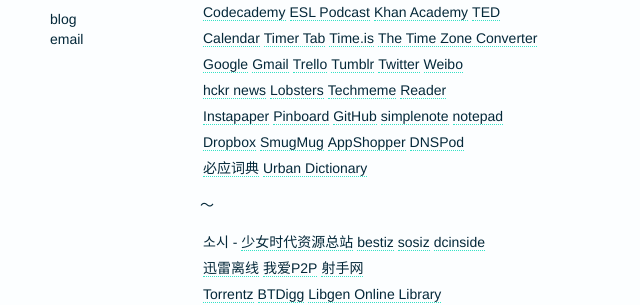
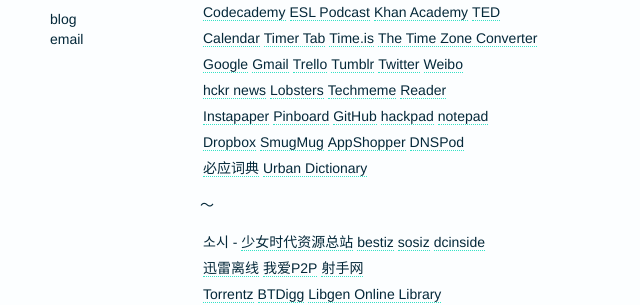
Before and after one commit to lzl/lzl.github.com, a Jekyll site: the page built from _posts/2012-03-12-links.md, in a window 1280 px wide. Shown: the part 121-426 px from the top of the page, without its empty margins (0-640 px from the left). Built offline with Jekyll 4.4.1, drawn with Linux system fonts in a browser that asks for light colours.

Commit message:
add hackpad, remove simplenote

```diff
--- a/_posts/2012-03-12-links.md
+++ b/_posts/2012-03-12-links.md
@@ -11,7 +11,7 @@
 
 [hckr news](http://hckrnews.com/) | [Lobsters](https://lobste.rs/) | [Techmeme](http://techmeme.com/) | [Reader](https://www.google.com/reader/view/)
 
-[Instapaper](http://www.instapaper.com/) | [Pinboard](http://pinboard.in/) | [GitHub](https://github.com) | [simplenote](https://simple-note.appspot.com/) | [notepad](http://notepad.cc/)
+[Instapaper](http://www.instapaper.com/) | [Pinboard](http://pinboard.in/) | [GitHub](https://github.com/) | [hackpad](https://hackpad.com/) | [notepad](http://notepad.cc/)
 
 [Dropbox](https://www.dropbox.com/) | [SmugMug](http://www.smugmug.com/) | [AppShopper](http://appshopper.com/) | [DNSPod](https://www.dnspod.cn/)
 
@@ -21,7 +21,7 @@
 
 소시 - [少女时代资源总站](http://hi.baidu.com/new/snsdresource) | [bestiz](http://bestjd.bestiz.net/zboard/zboard.php?id=jb0901) | [sosiz](http://www.sosiz.net/?mid=org_data) | [dcinside](http://gall.dcinside.com/list.php?id=taeyeon_new)
 
-[迅雷离线](http://lixian.xunlei.com) | [我爱P2P](http://oabt.org/) | [射手网](http://shooter.cn/)
+[迅雷离线](http://lixian.xunlei.com/) | [我爱P2P](http://oabt.org/) | [射手网](http://shooter.cn/)
 
 [Torrentz](http://torrentz.eu/) | [BTDigg](http://btdigg.org/) | [Libgen Online Library](http://libgen.info/)
 
```
